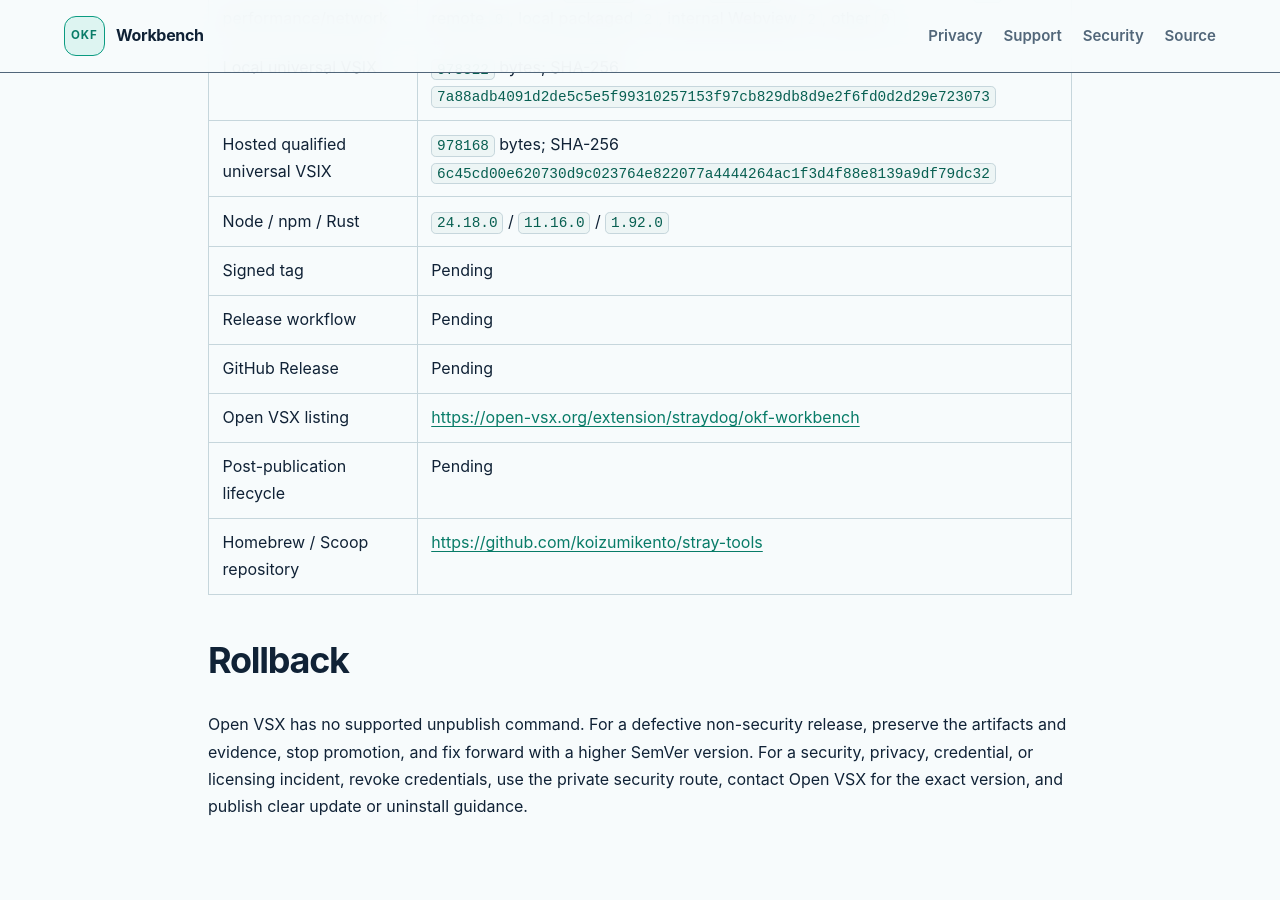
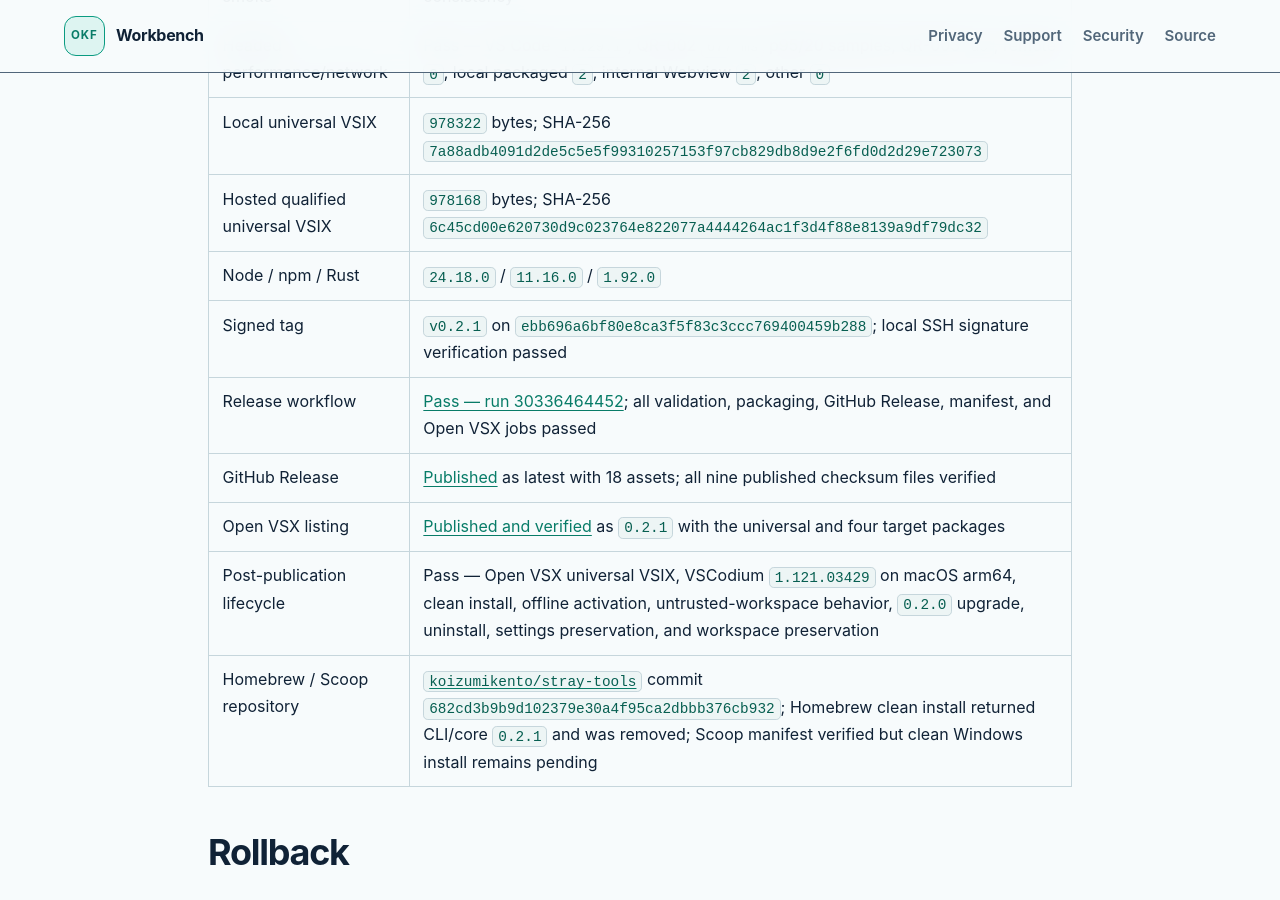
Before and after one commit to koizumikento/okf-workbench, a Jekyll site: the page built from docs/release-checklist.md, in a window 1280 px wide and 900 px high, scrolled down 4738 px. Built offline with Jekyll 4.4.1, drawn with Linux system fonts in a browser that asks for light colours; our own code applies the rules of GitHub Pages for plain Markdown files; some of the changed text lies outside the part shown.

Commit message:
docs: record 0.2.1 publication

```diff
--- a/docs/release-checklist.md
+++ b/docs/release-checklist.md
@@ -3,8 +3,8 @@
 - Candidate: OKF Workbench `0.2.1`
 - Target identifier: `straydog.okf-workbench`
 - Registry: Open VSX
-- Current disposition: **Approved for the signed `v0.2.1` tag after this documentation-only
-  evidence update is merged; the tagged workflow must still validate live credentials and publish**
+- Current disposition: **Released on 2026-07-28; the signed tag, GitHub Release, Open VSX package
+  set, package-manager manifests, and available post-publication lifecycle checks passed**
 - Publication authority: a matching signed `v*` tag pushed for a reviewed commit contained in
   `main`
 
@@ -132,16 +132,18 @@ fallback. Open VSX versions are immutable; recover from a defective release with
 
 ## Post-publication verification
 
-- [ ] Confirm the signed `v0.2.1` tag and GitHub Release identify the qualified revision.
-- [ ] Confirm the release contains the universal and four target VSIX packages, four CLI archives,
+- [x] Confirm the signed `v0.2.1` tag and GitHub Release identify the qualified revision.
+- [x] Confirm the release contains the universal and four target VSIX packages, four CLI archives,
       and all checksum files.
-- [ ] Confirm Open VSX reports `straydog.okf-workbench` version `0.2.1` and all target packages.
-- [ ] Download the published universal VSIX and compare it with the release checksum.
-- [ ] Install `0.2.1` from Open VSX in a clean supported VSCodium profile and run the minimal
+- [x] Confirm Open VSX reports `straydog.okf-workbench` version `0.2.1` and all target packages.
+- [x] Download the published universal VSIX and compare it with the release checksum.
+- [x] Install `0.2.1` from Open VSX in a clean supported VSCodium profile and run the minimal
       offline workflow.
-- [ ] Verify upgrade from `0.2.0`, uninstall behavior, and workspace-content preservation.
-- [ ] Confirm `koizumikento/stray-tools` contains matching `0.2.1` Homebrew and Scoop manifests.
-- [ ] Run clean Homebrew and Scoop installs and verify `okf version`.
+- [x] Verify upgrade from `0.2.0`, uninstall behavior, and workspace-content preservation.
+- [x] Confirm `koizumikento/stray-tools` contains matching `0.2.1` Homebrew and Scoop manifests.
+- [x] Run a clean Homebrew install, verify `okf version`, and uninstall it afterward.
+- [ ] Run a clean Scoop install and verify `okf version`; this requires a Windows environment and
+      was not available for the macOS post-publication check.
 - [ ] Revoke the one-time token, or record the owner, scope, storage, and rotation date for a
       retained release credential.
 
@@ -159,12 +161,12 @@ fallback. Open VSX versions are immutable; recover from a defective release with
 | Local universal VSIX | `978322` bytes; SHA-256 `7a88adb4091d2de5c5e5f99310257153f97cb829db8d9e2f6fd0d2d29e723073` |
 | Hosted qualified universal VSIX | `978168` bytes; SHA-256 `6c45cd00e620730d9c023764e822077a4444264ac1f3d4f88e8139a9df79dc32` |
 | Node / npm / Rust | `24.18.0` / `11.16.0` / `1.92.0` |
-| Signed tag | Pending |
-| Release workflow | Pending |
-| GitHub Release | Pending |
-| Open VSX listing | <https://open-vsx.org/extension/straydog/okf-workbench> |
-| Post-publication lifecycle | Pending |
-| Homebrew / Scoop repository | <https://github.com/koizumikento/stray-tools> |
+| Signed tag | `v0.2.1` on `ebb696a6bf80e8ca3f5f83c3ccc769400459b288`; local SSH signature verification passed |
+| Release workflow | [Pass — run 30336464452](https://github.com/koizumikento/okf-workbench/actions/runs/30336464452); all validation, packaging, GitHub Release, manifest, and Open VSX jobs passed |
+| GitHub Release | [Published](https://github.com/koizumikento/okf-workbench/releases/tag/v0.2.1) as latest with 18 assets; all nine published checksum files verified |
+| Open VSX listing | [Published and verified](https://open-vsx.org/extension/straydog/okf-workbench) as `0.2.1` with the universal and four target packages |
+| Post-publication lifecycle | Pass — Open VSX universal VSIX, VSCodium `1.121.03429` on macOS arm64, clean install, offline activation, untrusted-workspace behavior, `0.2.0` upgrade, uninstall, settings preservation, and workspace preservation |
+| Homebrew / Scoop repository | [`koizumikento/stray-tools`](https://github.com/koizumikento/stray-tools) commit `682cd3b9b9d102379e30a4f95ca2dbbb376cb932`; Homebrew clean install returned CLI/core `0.2.1` and was removed; Scoop manifest verified but clean Windows install remains pending |
 
 ## Rollback
 
```
